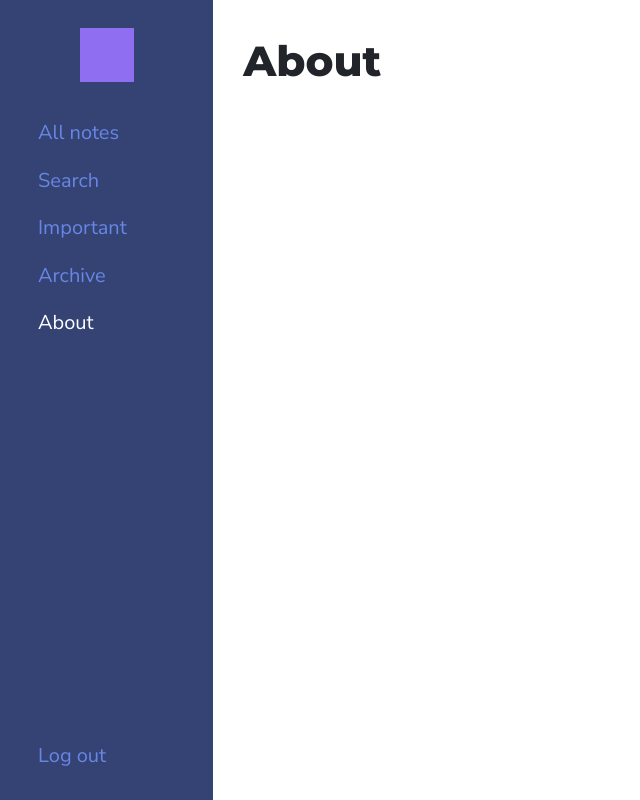
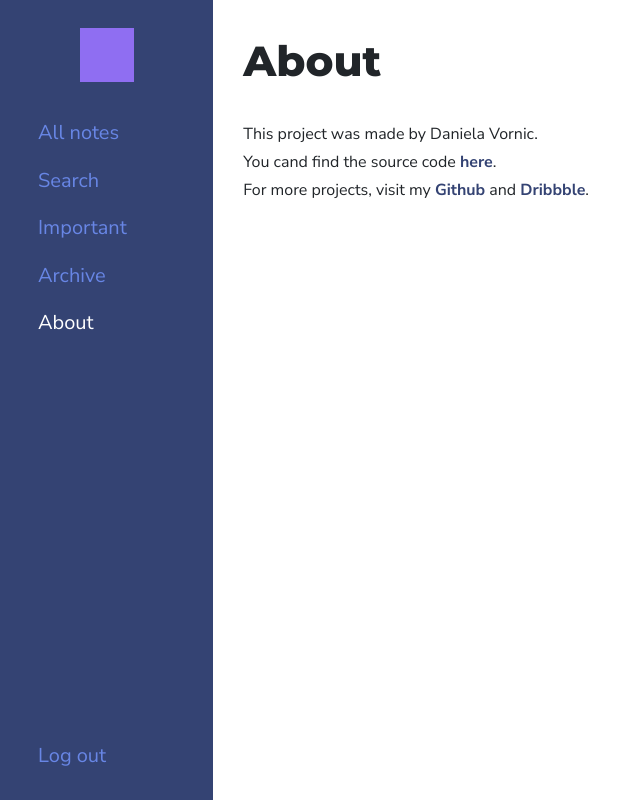
Before and after one commit to danielavornic/n0tes, a Django app: page /about/ in a window 1280 px wide. Shown: the whole page, without its empty margins (0-640 px from the left). Run offline with Django 3.2, Linux system fonts and the light colour scheme; some libraries are stand-ins or nearby versions.

Commit message:
add about page

```diff
--- a/notes/templates/notes/about.html
+++ b/notes/templates/notes/about.html
@@ -22,7 +22,11 @@
                 <div class="container">
 
                     <h1>About</h1>
-
+                    <div id="noNotes">
+                        <p>This project was made by Daniela Vornic.</p>
+                        <p>You cand find the source code <a href="#">here</a>.</p>
+                        <p>For more projects, visit my <a href="https://github.com/danielavornic">Github</a> and <a href="https://dribbble.com/danielavornic">Dribbble</a>.</p>
+                    </div>
                 </div>
             </div>
         </div>
```
